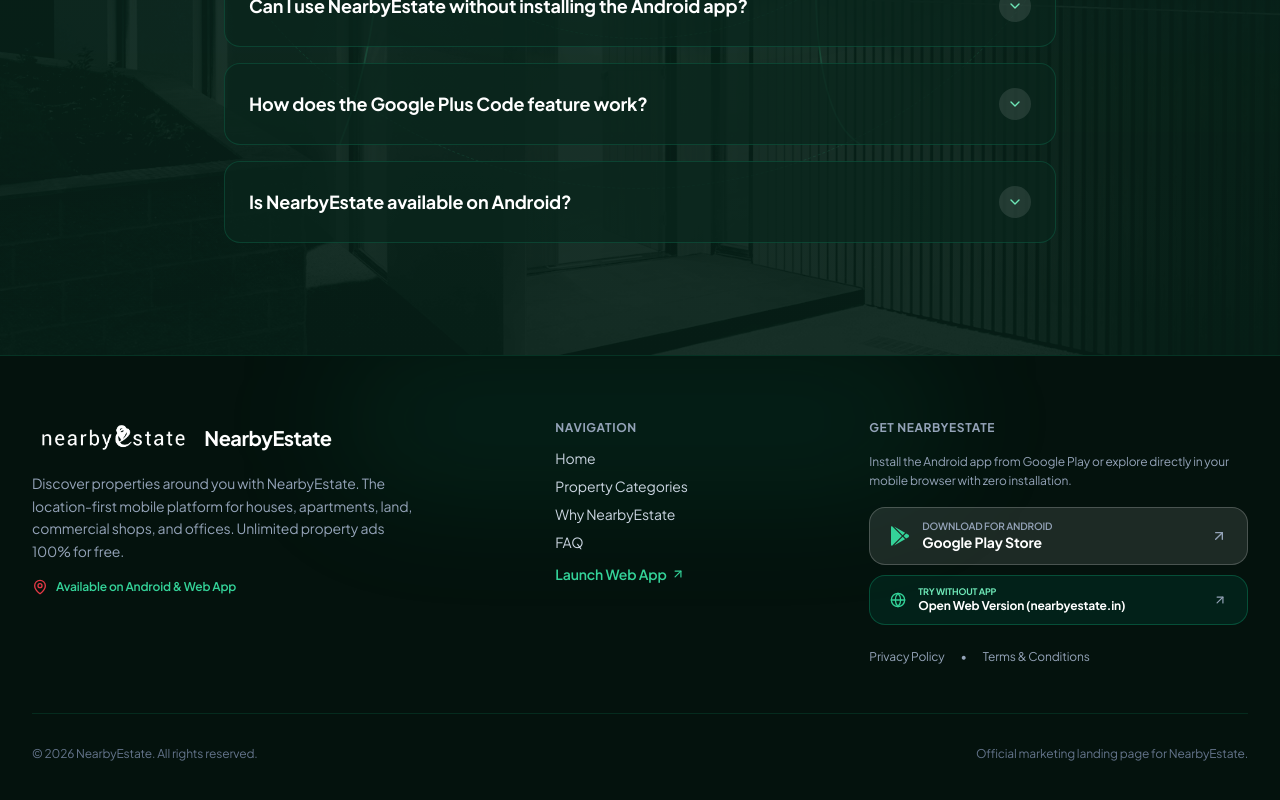
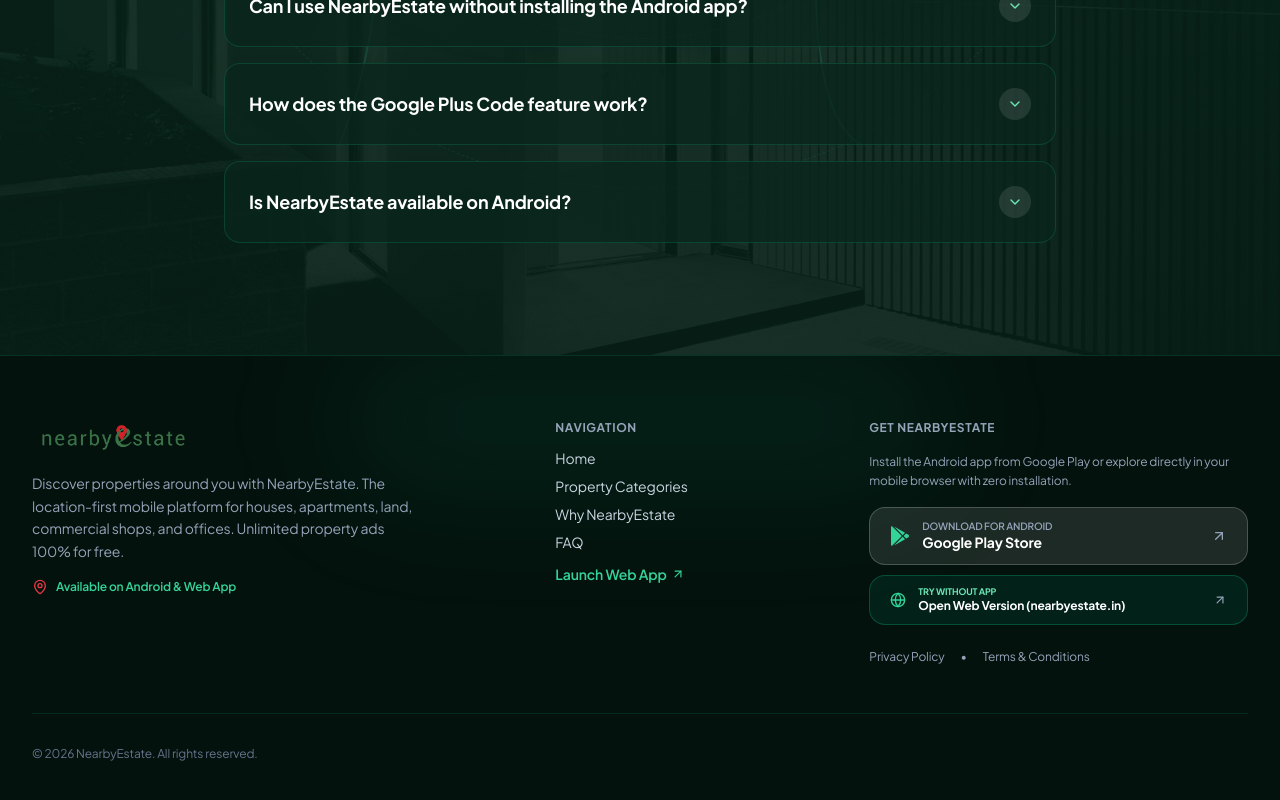
Before and after one commit to AmigosiaDev/nearbyestate-static, a React (Vite) app: page / in a window 1280 px wide. Shown: the part 5686-6486 px from the top of the page. Built offline with nearby package versions, Linux system fonts and the light colour scheme.

Commit message:
fix(footer): use original NearbyEstate logo, remove duplicate name text and disclaimer

```diff
--- a/src/components/Footer.tsx
+++ b/src/components/Footer.tsx
@@ -16,16 +16,15 @@
         <div className="grid grid-cols-1 sm:grid-cols-2 md:grid-cols-12 gap-8 sm:gap-10 pb-10 sm:pb-12 border-b border-emerald-500/15">
           {/* Brand & Description */}
           <div className="sm:col-span-2 md:col-span-5 space-y-4 text-left">
-            <div className="flex items-center gap-2">
+            <div className="flex items-center">
               <img
                 src="/nearestatelogo.png"
                 alt="NearbyEstate"
-                className="h-8 sm:h-9 w-auto object-contain brightness-0 invert"
+                className="h-8 sm:h-9 w-auto object-contain"
                 onError={(e) => {
                   e.currentTarget.style.display = 'none';
                 }}
               />
-              <span className="text-xl font-bold tracking-tight text-white">NearbyEstate</span>
             </div>
 
             <p className="text-sm text-slate-400 max-w-sm leading-relaxed">
@@ -127,14 +126,9 @@
           </div>
         </div>
 
-        {/* Copyright & Disclaimer */}
-        <div className="pt-8 flex flex-col sm:flex-row items-center justify-between gap-4 text-xs text-slate-500">
-          <div>
-            © {BRAND_CONFIG.copyrightYear} NearbyEstate. All rights reserved.
-          </div>
-          <div className="text-center sm:text-right">
-            <span>Official marketing landing page for NearbyEstate.</span>
-          </div>
+        {/* Copyright */}
+        <div className="pt-8 text-xs text-slate-500 text-left">
+          © {BRAND_CONFIG.copyrightYear} NearbyEstate. All rights reserved.
         </div>
       </div>
     </footer>
```
